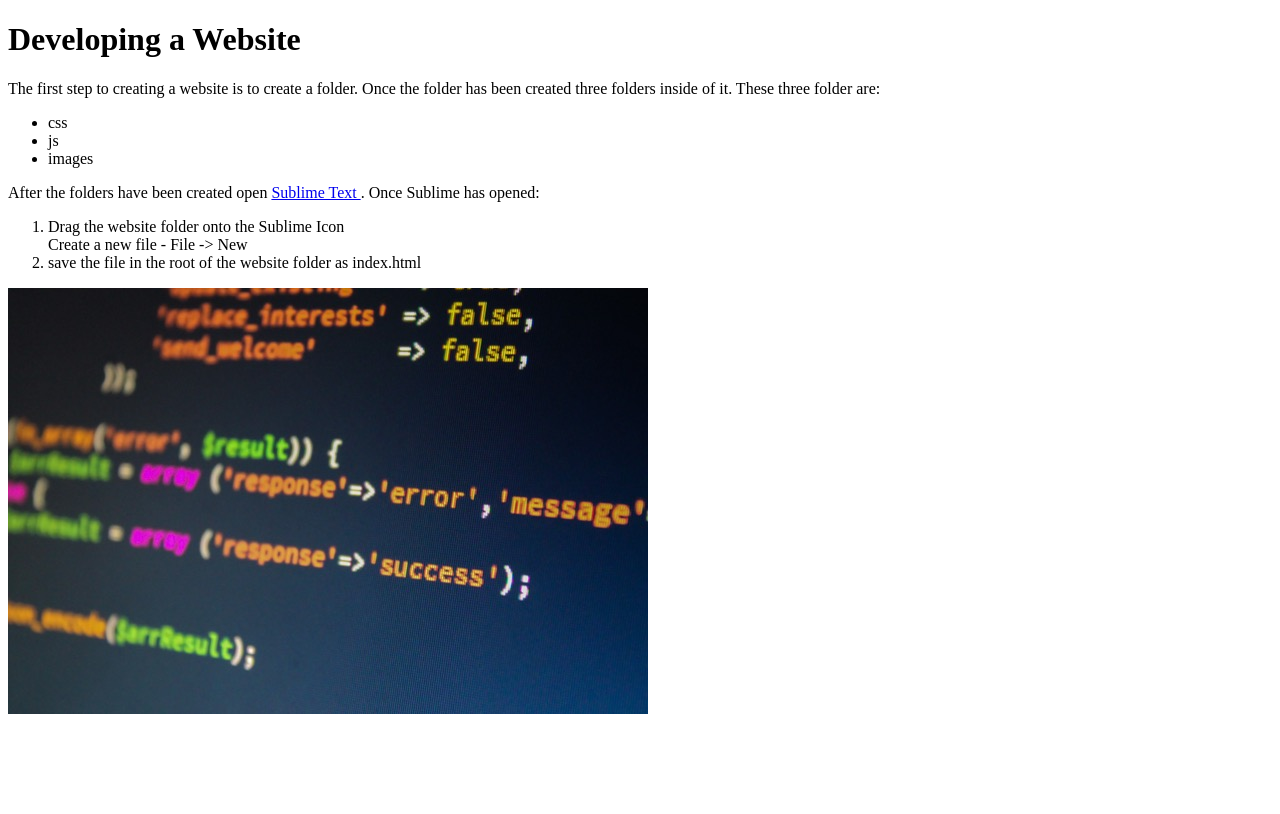
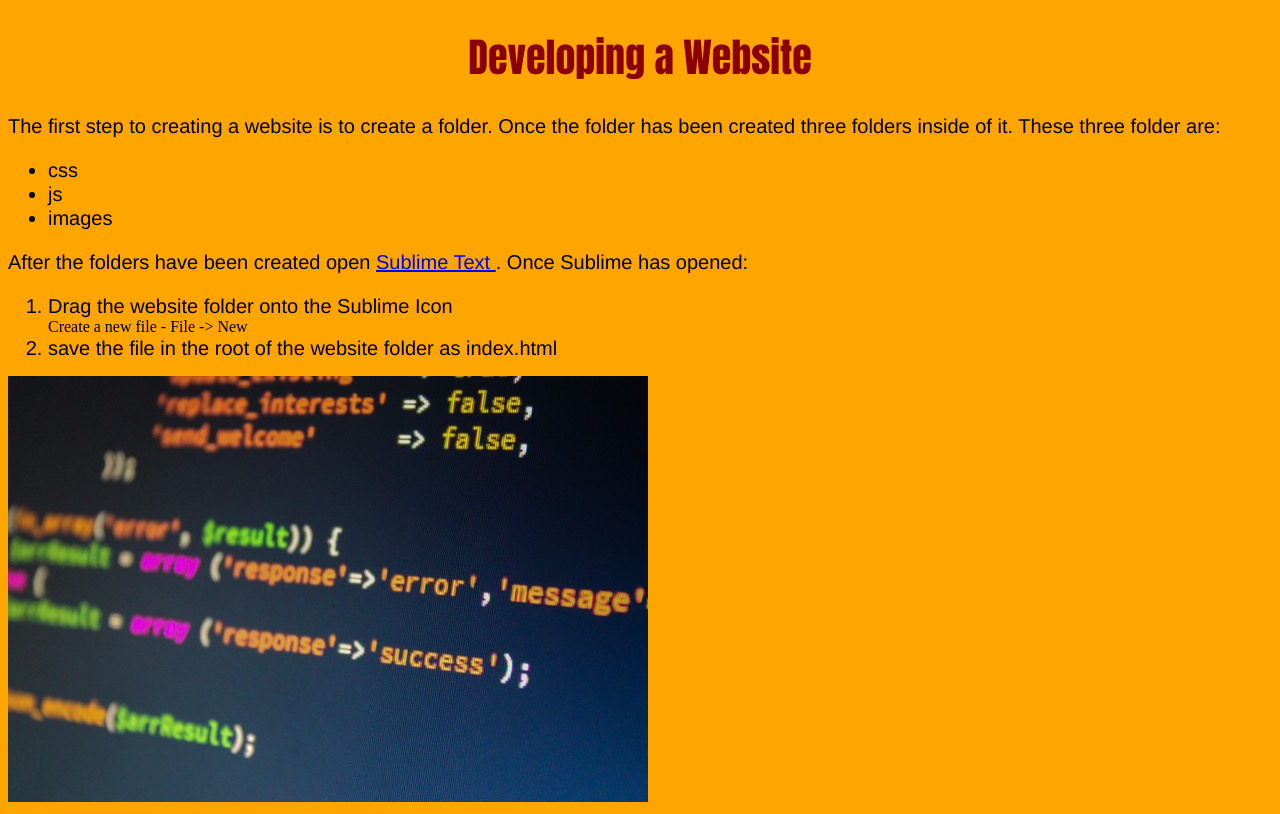
Before and after one commit to akalam00/my_firstwebsite, a plain HTML site: page index.html in a window 1280 px wide. Drawn offline with Linux system fonts and the light colour scheme.

Commit message:
we added styles

```diff
--- /dev/null
+++ b/css/style.css
@@ -0,0 +1,15 @@
+body {
+	background-color: orange;
+}
+
+h1 {
+	text-align: center;
+	font-family: Impact, sans-serif;
+	font-size: 40px;
+	color: darkred;
+}
+p, li {
+	font-family: Helvetica, sans-serif;
+	font-size: 20px;
+	line-height: 24px;
+}
--- a/index.html
+++ b/index.html
@@ -3,6 +3,7 @@
 <head>
 <meta charset="utf-8">
 <title>Learning Web Development</title>
+<link rel="stylesheet" href="css/style.css">
 </head>
 <body>
 <h1> Developing a Website</h1>
```
